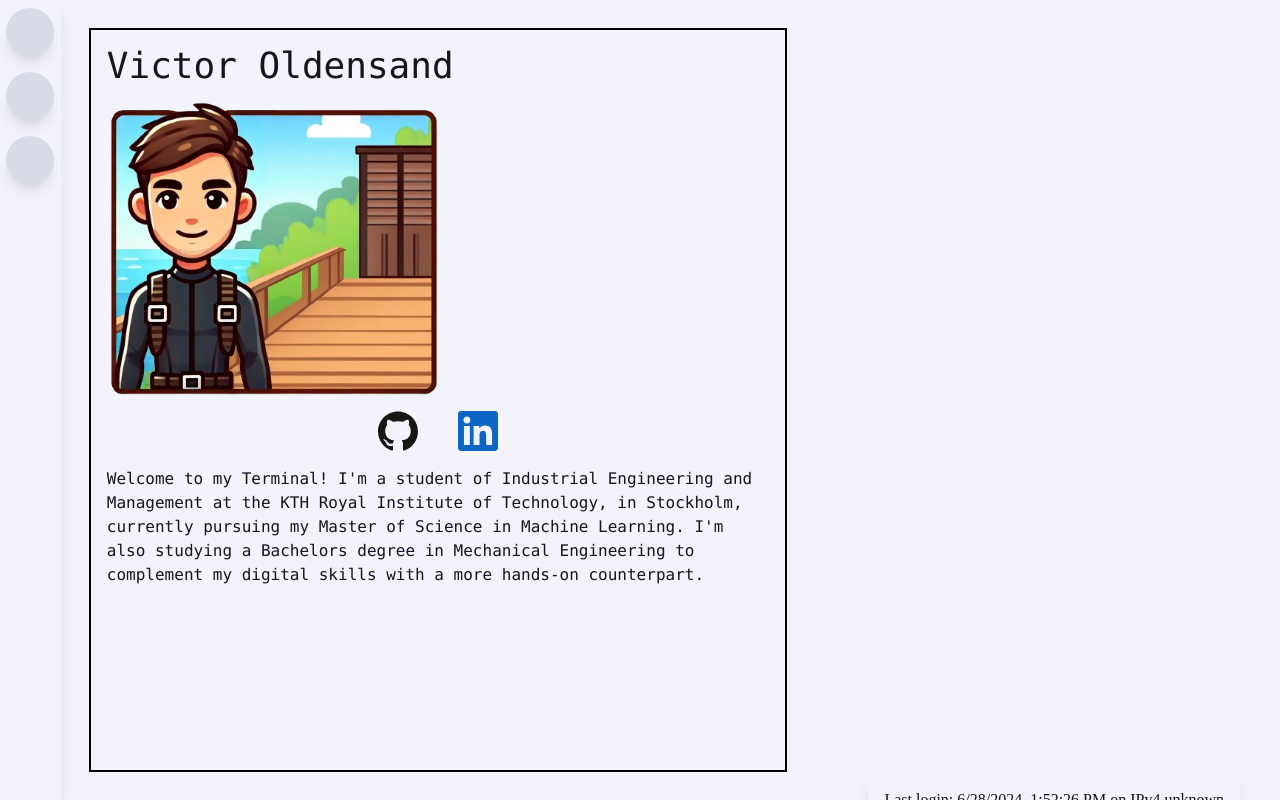
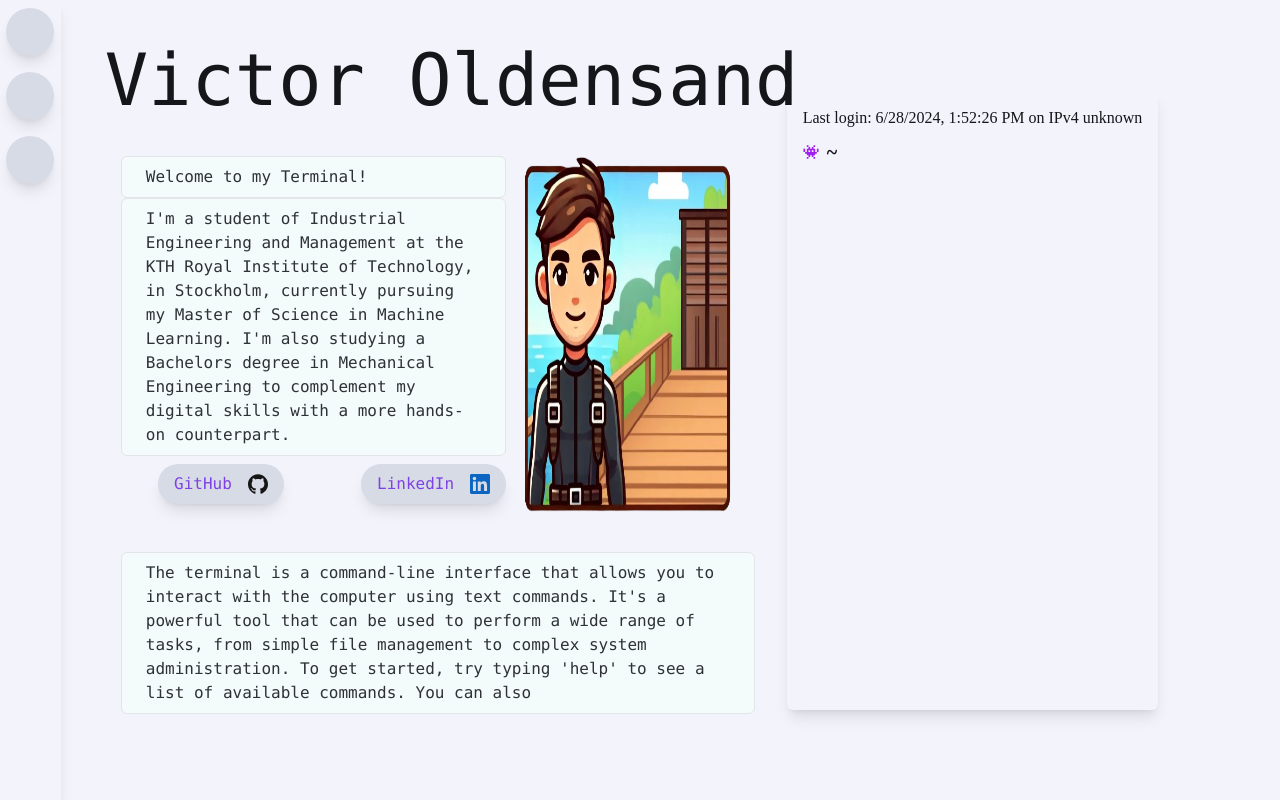
Before and after one commit to jurmy24/terminal-cv-website, a Vue app: page / in a window 1280 px wide. Built offline with nearby package versions, Linux system fonts and the light colour scheme; no server answers; some icons are missing; a web font is replaced by a local one.

Commit message:
Style: idk

```diff
--- a/src/App.vue
+++ b/src/App.vue
@@ -2,8 +2,8 @@
     <div class="flex">
         <SideBar :toggleDark="toggleDark" :isDark="useDark" />
         <!-- Main Content -->
-        <div class="w-screen h-screen p-7">
-            <About class="border-2 border-black" />
+        <div class="w-screen h-screen p-7 flex">
+            <About />
             <Terminal />
         </div>
     </div>
--- a/src/assets/style.css
+++ b/src/assets/style.css
@@ -21,4 +21,10 @@
         @apply absolute w-auto p-2 m-2 min-w-max left-14 rounded-md shadow-md text-terminalTextLight bg-buttonBgHoverLight dark:text-terminalTextDark dark:bg-buttonBgHoverDark text-xs font-ProFontIIxNerdFontRegular
                 transition-all duration-100 scale-0 origin-left;
     }
+
+    .media-button {
+        @apply relative flex items-center justify-center mt-2 mb-2 mx-auto px-4 py-2 space-x-4 shadow-lg bg-buttonBgLight dark:bg-buttonBgDark
+                text-buttonText hover:bg-buttonBgHoverLight dark:hover:bg-buttonBgHoverDark rounded-3xl hover:rounded-xl transition-all duration-300 ease-linear
+                cursor-pointer;
+    }
 }
--- a/src/components/About.vue
+++ b/src/components/About.vue
@@ -2,9 +2,32 @@
     <div class="w-3/5 h-full p-4 font-mono">
         <div class="flex flex-col space-y-4">
             <TitleComponent />
-            <img :src="image" alt="Profile Image" class="w-1/2" />
-            <MediaLinks />
-            <p>{{ about }}</p>
+            <!-- Terminal info text box -->
+            <div class="flex py-6 pr-10">
+                <div class="px-4">
+                    <h2
+                        class="px-6 py-2 border border-gray-300 rounded-md bg-textboxBgLight text-gray-800"
+                    >
+                        Welcome to my Terminal!
+                    </h2>
+                    <p
+                        class="px-6 py-2 border border-gray-300 rounded-md bg-textboxBgLight text-gray-800"
+                    >
+                        {{ about }}
+                    </p>
+                    <MediaLinks />
+                </div>
+                <img :src="image" alt="Profile Image" class="w-1/3" />
+            </div>
+            <!-- Terminal info text box -->
+            <div class="px-4">
+                <!-- <p>{{ terminalInfo }}</p> -->
+                <p
+                    class="px-6 py-2 border border-gray-300 rounded-md bg-textboxBgLight text-gray-800"
+                >
+                    {{ terminalInfo }}
+                </p>
+            </div>
         </div>
     </div>
 </template>
@@ -16,7 +39,9 @@ export default {
     data() {
         return {
             image: './src/assets/victor-avatar.png',
-            about: "Welcome to my Terminal! I'm a student of Industrial Engineering and Management at the KTH Royal Institute of Technology, in Stockholm, currently pursuing my Master of Science in Machine Learning. I'm also studying a Bachelors degree in Mechanical Engineering to complement my digital skills with a more hands-on counterpart."
+            about: "I'm a student of Industrial Engineering and Management at the KTH Royal Institute of Technology, in Stockholm, currently pursuing my Master of Science in Machine Learning. I'm also studying a Bachelors degree in Mechanical Engineering to complement my digital skills with a more hands-on counterpart.",
+            terminalInfo:
+                "The terminal is a command-line interface that allows you to interact with the computer using text commands. It's a powerful tool that can be used to perform a wide range of tasks, from simple file management to complex system administration. To get started, try typing 'help' to see a list of available commands. You can also"
         }
     },
     components: {
--- a/src/components/Terminal.vue
+++ b/src/components/Terminal.vue
@@ -1,5 +1,5 @@
 <template>
-    <div class="fixed right-10 h-5/6">
+    <div class="h-5/6 my-auto">
         <div
             class="h-full p-4 rounded-md shadow-lg dark:bg-terminalBgDark bg-terminalBgLight font-ProFontIIxNerdFontRegular dark:text-terminalTextDark text-terminalTextLight"
         >
--- a/src/components/subcomponents/MediaLinks.vue
+++ b/src/components/subcomponents/MediaLinks.vue
@@ -1,10 +1,24 @@
 <template>
     <div class="flex space-x-10 justify-center">
-        <a :href="githubLink" target="_blank" rel="noopener noreferrer" aria-label="GitHub">
-            <GithubIcon class="size-10" />
+        <a
+            :href="githubLink"
+            target="_blank"
+            rel="noopener noreferrer"
+            aria-label="GitHub"
+            class="media-button"
+        >
+            <p>GitHub</p>
+            <GithubIcon class="size-5" />
         </a>
-        <a :href="linkedinLink" target="_blank" rel="noopener noreferrer" aria-label="LinkedIn">
-            <LinkedinIcon class="size-10" />
+        <a
+            :href="linkedinLink"
+            target="_blank"
+            rel="noopener noreferrer"
+            aria-label="LinkedIn"
+            class="media-button"
+        >
+            <p>LinkedIn</p>
+            <LinkedinIcon class="size-5" />
         </a>
     </div>
 </template>
--- a/src/components/subcomponents/Title.vue
+++ b/src/components/subcomponents/Title.vue
@@ -1,6 +1,6 @@
 <template>
     <h1
-        class="text-4xl relative w-[max-content] font-mono before:absolute before:inset-0 before:animate-typewriter before:bg-mainBgLight dark:before:bg-mainBgDark after:absolute after:inset-0 after:w-[0.125em] after:animate-caret after:bg-current"
+        class="text-7xl relative w-[max-content] font-mono before:absolute before:inset-0 before:animate-typewriter before:bg-mainBgLight dark:before:bg-mainBgDark after:absolute after:inset-0 after:w-[0.125em] after:animate-caret after:bg-current"
     >
         {{ name }}
     </h1>
--- a/tailwind.config.js
+++ b/tailwind.config.js
@@ -48,6 +48,7 @@ export default {
                 buttonBgDark: '#1f2937',
                 buttonBgHoverLight: '#C6AAE8',
                 buttonBgHoverDark: '#4b3e5a',
+                textboxBgLight: '#f3fbfb',
                 gray: {
                     900: '#202225',
                     800: '#2f3136',
```
